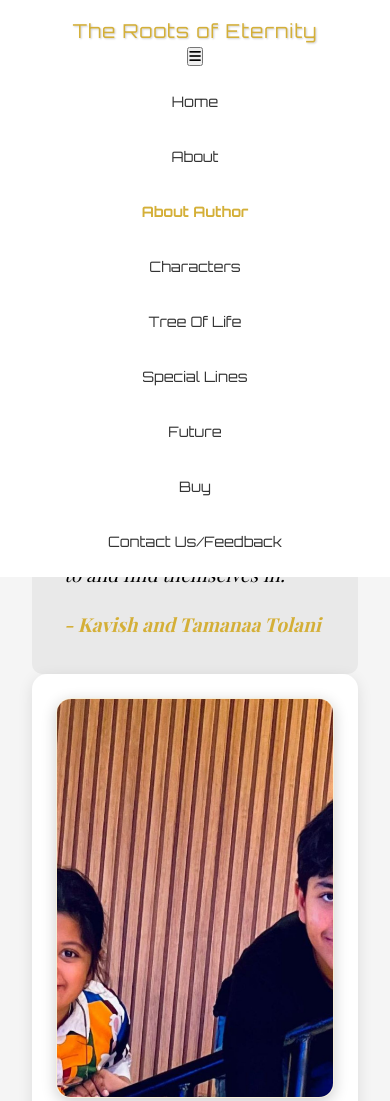
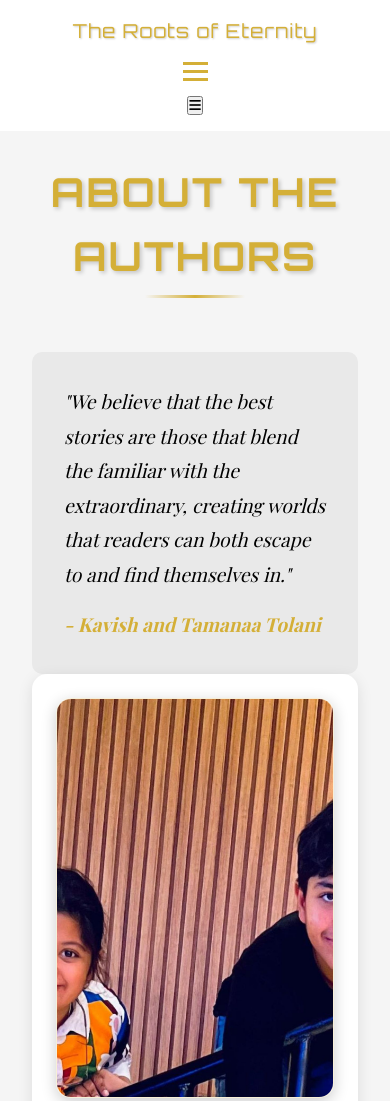
Before and after one commit to Kavish5Tamanaa/The-Roots-Of-Eternity, a plain HTML site: page about-author.html in a window 390 px wide. Shown: the top 1101 px of the page. Drawn offline with nearby package versions, Linux system fonts and the light colour scheme.

Commit message:
Update about-author.html

```diff
--- a/about-author.html
+++ b/about-author.html
@@ -342,6 +342,79 @@
             font-size: 1.1rem;
             margin: 0;
         }
+// ... existing code ...
+    <style>
+        .author-section {
+            padding: 8rem 0;
+            background-color: var(--background-color);
+        }
+
+        /* Mobile Navigation Styles */
+        .hamburger {
+            display: none;
+            cursor: pointer;
+            padding: 10px;
+        }
+
+        .hamburger span {
+            display: block;
+            width: 25px;
+            height: 3px;
+            background-color: var(--secondary-color);
+            margin: 5px 0;
+            transition: all 0.3s ease;
+        }
+
+        .hamburger.active span:nth-child(1) {
+            transform: rotate(45deg) translate(5px, 5px);
+        }
+
+        .hamburger.active span:nth-child(2) {
+            opacity: 0;
+        }
+
+        .hamburger.active span:nth-child(3) {
+            transform: rotate(-45deg) translate(7px, -6px);
+        }
+
+        @media (max-width: 768px) {
+            .hamburger {
+                display: block;
+                z-index: 1000;
+            }
+
+            .nav-links {
+                position: fixed;
+                top: 0;
+                right: -100%;
+                width: 100%;
+                height: 100vh;
+                background-color: rgba(0, 0, 0, 0.95);
+                display: flex;
+                flex-direction: column;
+                align-items: center;
+                justify-content: center;
+                transition: right 0.3s ease;
+                z-index: 999;
+            }
+
+            .nav-links.active {
+                right: 0;
+            }
+
+            .nav-links a {
+                margin: 15px 0;
+                font-size: 1.2rem;
+                color: var(--secondary-color);
+            }
+
+            .nav-links a:hover {
+                color: var(--accent-color);
+            }
+        }
+
+        // ... existing code ...
+
     </style>
 </head>
 <body>
```
